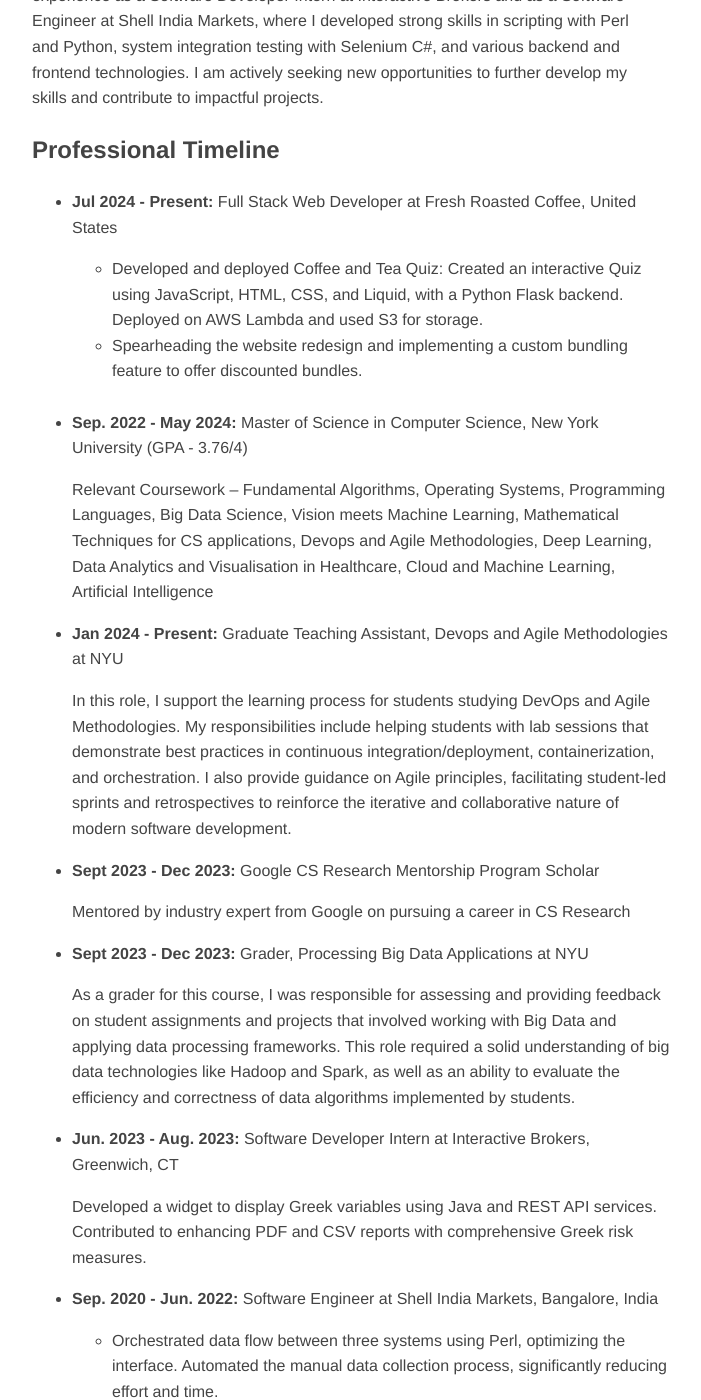
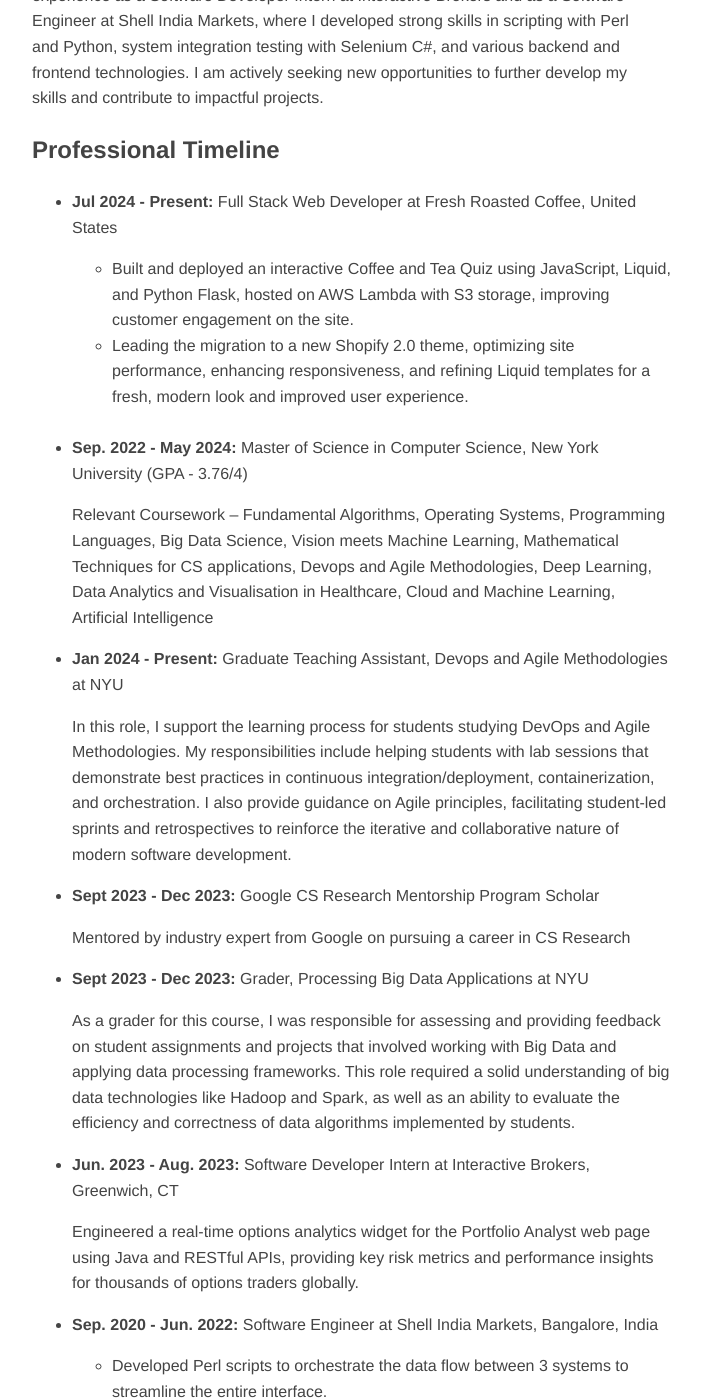
Before and after one commit to JainiPriya/JainiPriya.github.io, a Jekyll site: the page built from index.html, in a window 1280 px wide and 1400 px high, scrolled down 516 px. Shown: the whole window, without its empty margins (288-989 px from the left). Built offline with Jekyll 4.4.1, drawn with Linux system fonts in a browser that asks for light colours; some of the changed text lies outside the part shown.

Commit message:
Updated experience section and resume

```diff
--- a/index.html
+++ b/index.html
@@ -4,12 +4,14 @@
 
 <!DOCTYPE html>
 <html lang="en">
+
 <head>
     <meta charset="UTF-8">
     <meta name="viewport" content="width=device-width, initial-scale=1.0">
     <title>Lakshmi Sabari Priya Jaini's Portfolio</title>
     <link rel="stylesheet" href="/assets/css/style.css">
 </head>
+
 <body>
     <header>
         <nav>
@@ -27,7 +29,9 @@
             <div class="welcome">
                 <div class="welcome-text">
                     <h1>Welcome to My Portfolio</h1>
-                    <p>Hi, I'm Lakshmi Sabari Priya Jaini. Welcome to my personal portfolio website, where I showcase my projects and skills in software engineering and data science. Explore my work, read about my background and skills, and feel free to contact me for any job opportunities.</p>
+                    <p>Hi, I'm Lakshmi Sabari Priya Jaini. Welcome to my personal portfolio website, where I showcase my
+                        projects and skills in software engineering and data science. Explore my work, read about my
+                        background and skills, and feel free to contact me for any job opportunities.</p>
                 </div>
                 <div class="profile-pic">
                     <img src="/assets/images/profile.jpg" alt="Lakshmi Sabari Priya Jaini">
@@ -36,8 +40,14 @@
 
             <div class="professional-summary">
                 <h2>Professional Summary</h2>
-                <p>I am a recent graduate from NYU Courant with a Master's in Computer Science. Currently, I am working as a Full Stack Developer, leveraging my expertise in technologies such as Python, JavaScript, and frameworks like Flask. I have previous experience as a Software Developer Intern at Interactive Brokers and as a Software Engineer at Shell India Markets, where I developed strong skills in scripting with Perl and Python, system integration testing with Selenium C#, and various backend and frontend technologies. I am actively seeking new opportunities to further develop my skills and contribute to impactful projects.</p>
-                </div>
+                <p>I am a recent graduate from NYU Courant with a Master's in Computer Science. Currently, I am working
+                    as a Full Stack Developer, leveraging my expertise in technologies such as Python, JavaScript, and
+                    frameworks like Flask. I have previous experience as a Software Developer Intern at Interactive
+                    Brokers and as a Software Engineer at Shell India Markets, where I developed strong skills in
+                    scripting with Perl and Python, system integration testing with Selenium C#, and various backend and
+                    frontend technologies. I am actively seeking new opportunities to further develop my skills and
+                    contribute to impactful projects.</p>
+            </div>
 
             <!-- Timeline Section -->
             <h2>Professional Timeline</h2>
@@ -47,22 +57,34 @@
                     <strong>Jul 2024 - Present:</strong> Full Stack Web Developer at Fresh Roasted Coffee, United States
                     <p> </p>
                     <ul>
-                        <li>Developed and deployed Coffee and Tea Quiz: Created an interactive Quiz using JavaScript, HTML, CSS, and Liquid, with a Python Flask backend. Deployed on AWS Lambda and used S3 for storage.</li>
-                        <li>Spearheading the website redesign and implementing a custom bundling feature to offer discounted bundles.</li>
-                   </ul>
-                </br>
+                        <li>Built and deployed an interactive Coffee and Tea Quiz using JavaScript, Liquid, and Python
+                            Flask, hosted on AWS Lambda with S3 storage, improving customer engagement on the site.</li>
+                        <li>Leading the migration to a new Shopify 2.0 theme, optimizing site performance, enhancing
+                            responsiveness, and refining Liquid templates for a fresh, modern look and improved user
+                            experience.</li>
+                    </ul>
+                    </br>
                 </li>
                 <!-- Master's Degree -->
                 <li>
-                    <strong>Sep. 2022 - May 2024:</strong> Master of Science in Computer Science, New York University (GPA - 3.76/4)
-                    <p>Relevant Coursework – Fundamental Algorithms, Operating Systems, Programming Languages, Big Data Science, Vision meets Machine Learning, Mathematical Techniques for CS applications, Devops and Agile Methodologies, Deep Learning, Data Analytics and Visualisation in Healthcare, Cloud and Machine Learning, Artificial Intelligence
+                    <strong>Sep. 2022 - May 2024:</strong> Master of Science in Computer Science, New York University
+                    (GPA - 3.76/4)
+                    <p>Relevant Coursework – Fundamental Algorithms, Operating Systems, Programming Languages, Big Data
+                        Science, Vision meets Machine Learning, Mathematical Techniques for CS applications, Devops and
+                        Agile Methodologies, Deep Learning, Data Analytics and Visualisation in Healthcare, Cloud and
+                        Machine Learning, Artificial Intelligence
                     </p>
                 </li>
 
                 <!-- Teaching Assistant -->
                 <li>
-                    <strong>Jan 2024 - Present:</strong> Graduate Teaching Assistant, Devops and Agile Methodologies at NYU
-                    <p>In this role, I support the learning process for students studying DevOps and Agile Methodologies. My responsibilities include helping students with lab sessions that demonstrate best practices in continuous integration/deployment, containerization, and orchestration. I also provide guidance on Agile principles, facilitating student-led sprints and retrospectives to reinforce the iterative and collaborative nature of modern software development.</p>
+                    <strong>Jan 2024 - Present:</strong> Graduate Teaching Assistant, Devops and Agile Methodologies at
+                    NYU
+                    <p>In this role, I support the learning process for students studying DevOps and Agile
+                        Methodologies. My responsibilities include helping students with lab sessions that demonstrate
+                        best practices in continuous integration/deployment, containerization, and orchestration. I also
+                        provide guidance on Agile principles, facilitating student-led sprints and retrospectives to
+                        reinforce the iterative and collaborative nature of modern software development.</p>
                 </li>
 
                 <!-- Google CS Research Mentorship -->
@@ -74,13 +96,20 @@
                 <!-- Grading -->
                 <li>
                     <strong>Sept 2023 - Dec 2023:</strong> Grader, Processing Big Data Applications at NYU
-                    <p>As a grader for this course, I was responsible for assessing and providing feedback on student assignments and projects that involved working with Big Data and applying data processing frameworks. This role required a solid understanding of big data technologies like Hadoop and Spark, as well as an ability to evaluate the efficiency and correctness of data algorithms implemented by students.</p>
+                    <p>As a grader for this course, I was responsible for assessing and providing feedback on student
+                        assignments and projects that involved working with Big Data and applying data processing
+                        frameworks. This role required a solid understanding of big data technologies like Hadoop and
+                        Spark, as well as an ability to evaluate the efficiency and correctness of data algorithms
+                        implemented by students.</p>
                 </li>
 
                 <!-- Software Developer Internship -->
                 <li>
-                    <strong>Jun. 2023 - Aug. 2023:</strong> Software Developer Intern at Interactive Brokers, Greenwich, CT
-                    <p>Developed a widget to display Greek variables using Java and REST API services. Contributed to enhancing PDF and CSV reports with comprehensive Greek risk measures.</p>
+                    <strong>Jun. 2023 - Aug. 2023:</strong> Software Developer Intern at Interactive Brokers, Greenwich,
+                    CT
+                    <p>Engineered a real-time options analytics widget for the Portfolio Analyst web page using Java and
+                        RESTful APIs, providing key risk metrics and performance insights for thousands of options
+                        traders globally.</p>
                 </li>
 
                 <!-- Software Engineering Position -->
@@ -88,25 +117,37 @@
                     <strong>Sep. 2020 - Jun. 2022:</strong> Software Engineer at Shell India Markets, Bangalore, India
                     <p> </p>
                     <ul>
-                        <li>Orchestrated data flow between three systems using Perl, optimizing the interface. Automated the manual data collection process, significantly reducing effort and time.</li>
-                        <li>Analyzed requirements, performed system integration testing using Selenium C# and reported defects for a
-                        business-critical demand allocation system for 210 terminals and achieved 100% Defect Removal Efficiency.</li>
-                        <li><strong>2022:</strong> Best Learners Mindset Award from Shell India Markets - For enhancing project automation.</li>
-                        <li><strong>2021:</strong> Five-Star Honors from Shell India Markets - For significant project contributions.</li>
+                        <li>Developed Perl scripts to orchestrate the data flow between 3 systems to streamline the
+                            entire interface.</li>
+                        <li>Automated data collection and processing for 210 terminals, saving 45 days of manual effort
+                            with a Python script.</li>
+                        <li>Analyzed requirements, performed system integration testing using Selenium C# and reported
+                            defects for a
+                            business-critical demand allocation system for 210 terminals and achieved 100% Defect
+                            Removal Efficiency.</li>
+                        <li><strong>2022:</strong> Best Learners Mindset Award from Shell India Markets - For enhancing
+                            project automation.</li>
+                        <li><strong>2021:</strong> Five-Star Honors from Shell India Markets - For significant project
+                            contributions.</li>
                     </ul>
-                </br>
+                    </br>
                 </li>
 
                 <!-- Bachelor's Degree -->
                 <li>
-                    <strong>Jun. 2016 - May 2020:</strong> Bachelor of Technology in Information Technology, Vellore Institute of Technology (GPA - 9/10)
-                    <p>Relevant Coursework – Data Structures and Algorithms, Problem Solving and Object-oriented programming, Software Engineering, Software testing, Data mining, Artificial Intelligence, Machine Learning etc.</p>
+                    <strong>Jun. 2016 - May 2020:</strong> Bachelor of Technology in Information Technology, Vellore
+                    Institute of Technology (GPA - 9/10)
+                    <p>Relevant Coursework – Data Structures and Algorithms, Problem Solving and Object-oriented
+                        programming, Software Engineering, Software testing, Data mining, Artificial Intelligence,
+                        Machine Learning etc.</p>
                 </li>
 
                 <!-- Software Engineering Internship -->
                 <li>
-                    <strong>May 2019 - Jun. 2019:</strong> Software Engineering Intern at Hitachi Consulting, Hyderabad, India
-                    <p>Processed and analyzed web usage data from Apache Logs and created a web application for data visualization using the Django framework.</p>
+                    <strong>May 2019 - Jun. 2019:</strong> Software Engineering Intern at Hitachi Consulting, Hyderabad,
+                    India
+                    <p>Pre-processed 30,000+ Apache logs and analyzed frequent access patterns using Python pymining,
+                        building a Django web app to visualize the results.</p>
                 </li>
             </ul>
 
@@ -116,4 +157,5 @@
         <p>Contact me at <a href="mailto:lj2330@nyu.edu">lj2330@nyu.edu</a></p>
     </footer>
 </body>
+
 </html>
```
Also changed, not shown: 1 other file.
